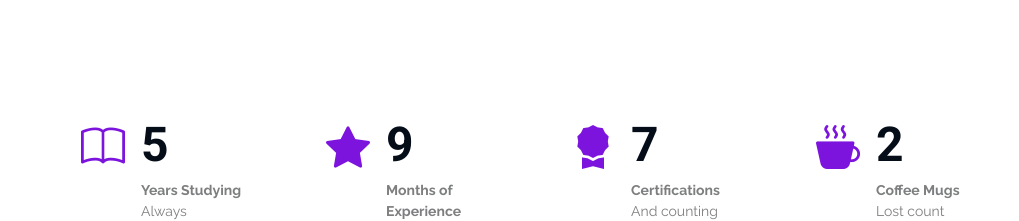
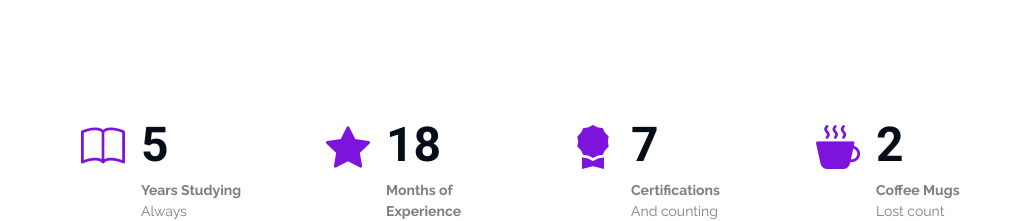
Before and after one commit to Eduard0Lopes/Portfolio, a plain HTML site: page index.html in a window 1280 px wide. Shown: the part 1580-1801 px from the top of the page, without its empty margins (261-1280 px from the left). Drawn offline with Linux system fonts and the light colour scheme; animation ran at ten frames a second.

Commit message:
Update index.html

```diff
--- a/index.html
+++ b/index.html
@@ -162,7 +162,7 @@
           <div class="col-lg-3 col-md-6">
             <div class="stats-item">
               <i class="bi bi-star-fill"></i>
-              <span data-purecounter-start="0" data-purecounter-end="9" data-purecounter-duration="1"
+              <span data-purecounter-start="0" data-purecounter-end="18" data-purecounter-duration="1"
                 class="purecounter"></span>
               <p><strong>Months of Experience</strong><br><span>Hungry for growth</span></p>
             </div>
@@ -625,4 +625,5 @@
 
 </body>
 
+
 </html>
```
